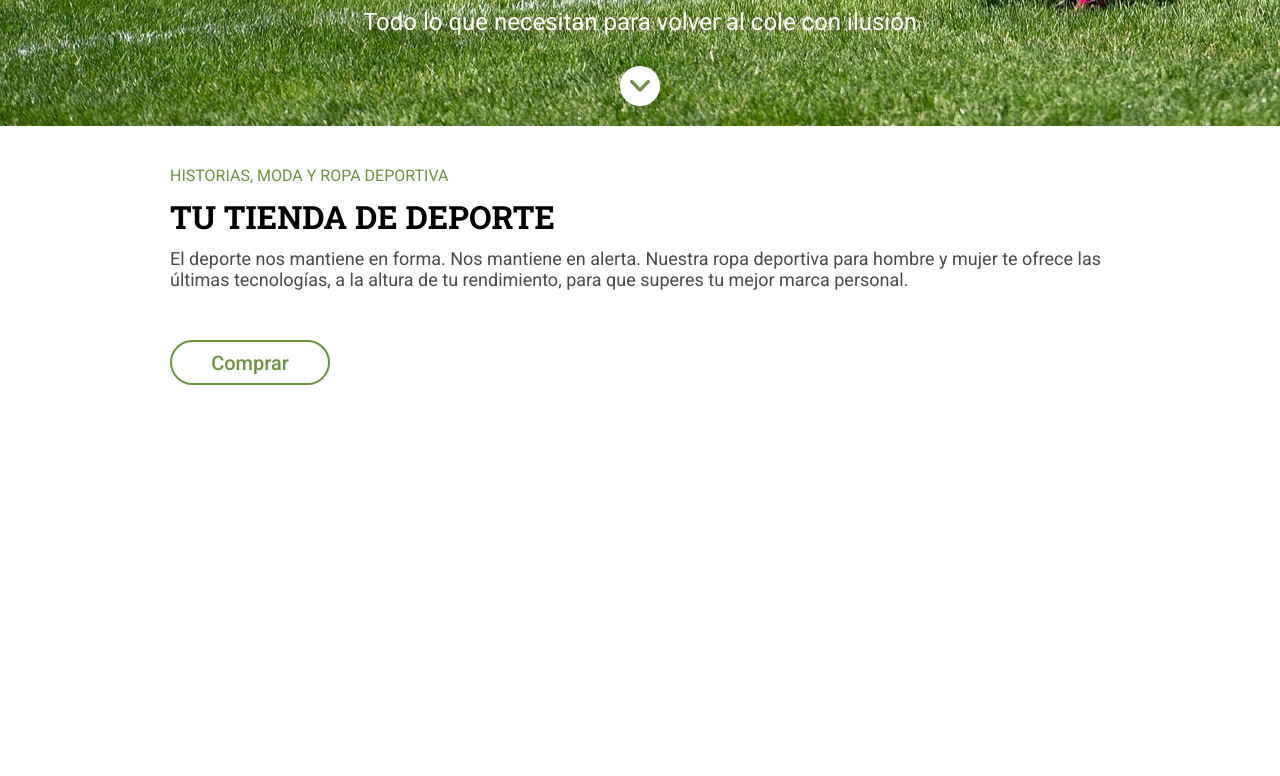
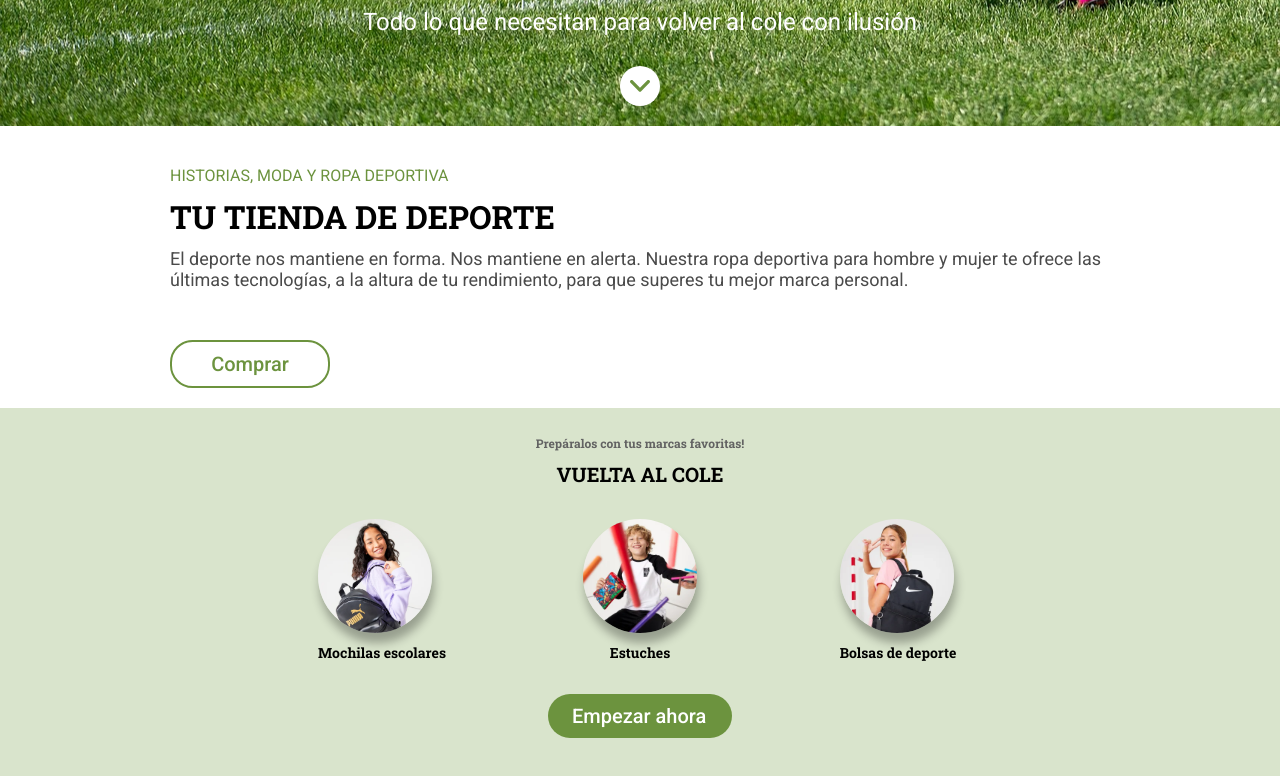
Before and after one commit to Adalab/modulo-1-evaluacion-final-JenniferRomanMuerte, a website built with Vite: page src/index.html in a window 1280 px wide. Shown: the part 674-1450 px from the top of the page. Before the commit the page ends 1079 px from the top, so only its background shows below. Built offline with nearby package versions, Linux system fonts and the light colour scheme.

Commit message:
section school finish

```diff
--- /dev/null
+++ b/src/partials/back_to_school.html
@@ -0,0 +1,37 @@
+<section class="section__school">
+  <h3 class="section__school--h3">Prepáralos con tus marcas favoritas!</h3>
+  <h2 class="section__school--h2">VUELTA AL COLE</h2>
+  <section class="section__school--articles">
+    <article class="section__school--articles--article">
+      <div class="section__school--articles--article--container">
+        <img
+          src="/images/lpbts-mod05-img01-desk.png"
+          alt="Joven con mochila puma"
+          class="section__school--articles--article--container--img"
+        />
+      </div>
+      <h3 class="section__school--articles--article--h3">Mochilas escolares</h3>
+    </article>
+    <article class="section__school--articles--article">
+      <div class="section__school--articles--article--container">
+        <img
+          src="/images/lpbts-mod05-img04-mob.png"
+          alt="Niño con lapices de colores"
+          class="section__school--articles--article--container--img"
+        />
+      </div>
+      <h3 class="section__school--articles--article--h3">Estuches</h3>
+    </article>
+    <article class="section__school--articles--article">
+      <div class="section__school--articles--article--container">
+        <img
+          src="/images/lpbts-mod05-img03-mob.png"
+          alt="Joven con mochila nike"
+          class="section__school--articles--article--container--img"
+        />
+      </div>
+      <h3 class="section__school--articles--article--h3">Bolsas de deporte</h3>
+    </article>
+  </section>
+  <a href="https://adalab.es/" class="section__school--button">Empezar ahora</a>
+</section>
--- a/src/partials/main.html
+++ b/src/partials/main.html
@@ -1,4 +1,5 @@
 <main class="main">
   <load src="/partials/hero.html"/>
   <load src="/partials/section_blank.html"/>
+  <load src="/partials/back_to_school.html"/>
 </main>
--- a/src/partials/section_blank.html
+++ b/src/partials/section_blank.html
@@ -8,5 +8,5 @@
     a la altura de tu rendimiento, para que
     superes tu mejor marca personal.
   </p>
-  <button class="section__blank--button">Comprar</button>
+  <a href="https://adalab.es/" class="section__blank--button">Comprar</a>
 </section>
--- a/src/scss/core/_variables.scss
+++ b/src/scss/core/_variables.scss
@@ -1,6 +1,7 @@
 $color_green: #6c933e;
 $color_green_light: #d9e4cc;
 $color_grey: #4a4a4a;
+$color_grey_brown: #626262;
 $color_white: #fff;
 $color_black: #000;
 $media_tablet: 768px;
--- /dev/null
+++ b/src/scss/layout/_back_to_school.scss
@@ -0,0 +1,66 @@
+@use "../core/variables" as var;
+.section__school {
+  display: grid;
+  grid-template-columns: 1fr;
+  gap: 1rem;
+  background-color: var.$color_green_light;
+  justify-items: center;
+  padding-top: 2.7rem;
+  padding-bottom: 5rem;
+  &--h3 {
+    color: var.$color_grey_brown;
+    font-size: 1.2rem;
+    font-family: var.$font_roboto_slab;
+    font-weight: var.$weight_slab_bold;
+  }
+  &--h2 {
+    color: var.$color_black;
+    font-size: 2rem;
+    font-family: var.$font_roboto_slab;
+    font-weight: var.$weight_slab_bold;
+  }
+  &--articles {
+    display: grid;
+    gap: 1rem;
+    justify-items: center;
+    text-align: center;
+    @media (min-width: var.$media_tablet) {
+      grid-template-columns: 1fr 1fr 1fr;
+      gap: 13rem;
+      padding-top: 2.2rem;
+      padding-bottom: 2.2rem;
+    }
+    &--article {
+      &--container {
+        width: 11.4rem;
+        height: 12.4rem;
+        &--img {
+          width: 100%;
+          object-fit: cover;
+          border-radius: 50%;
+          box-shadow: 2px 10px 10px rgba(0, 0, 0, 0.3);
+        }
+      }
+
+      &--h3 {
+        color: var.$color_black;
+        font-size: 1.4rem;
+        font-family: var.$font_roboto_slab;
+        font-weight: var.$weight_slab_bold;
+      }
+    }
+  }
+  &--button {
+    background-color: var.$color_green;
+    color: var.$color_white;
+    padding-block: 1rem;
+    padding-inline: 2.4rem;
+    width: 18.4rem;
+    border-radius: 22.5px;
+    border: none;
+    font-size: 2rem;
+    font-family: var.$font_roboto;
+    font-weight: var.$weight_roboto_medium;
+    text-decoration: none;
+  }
+}
--- a/src/scss/layout/_main.scss
+++ b/src/scss/layout/_main.scss
@@ -1,2 +1,3 @@
 @use "./hero";
 @use "./section_blank";
+@use "./back_to_school"
--- a/src/scss/layout/_section_blank.scss
+++ b/src/scss/layout/_section_blank.scss
@@ -39,7 +39,6 @@
   }
   &--button {
     width: 16rem;
-    height: 4.5rem;
     background-color: var.$color_white;
     color: var.$color_green;
     font-family: var.$font_roboto;
@@ -48,5 +47,9 @@
     border: 2px solid var.$color_green;
     border-radius: 22.5px;
     margin-top: 4rem;
+    text-decoration: none;
+    text-align: center;
+    padding-block: 1rem;
+    padding-inline: 2rem;
   }
 }
```
